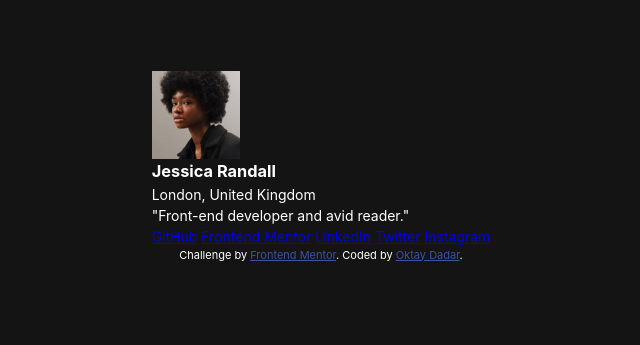
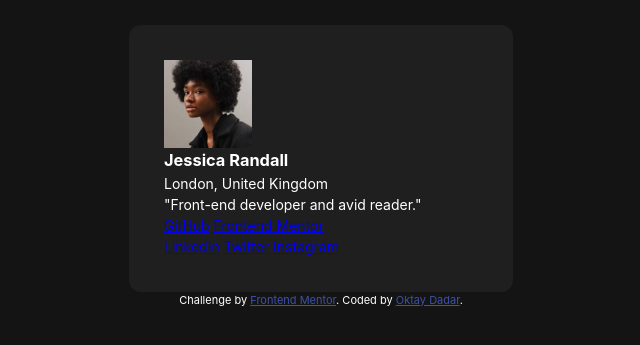
Before and after one commit to oktaydadar-rgb/frontend-mentor-odadar, a plain HTML site: page NewBie/social-links-profile-main/index.html in a window 1280 px wide. Shown: the part 233-578 px from the top of the page, without its empty margins (319-959 px from the left). Drawn offline with Linux system fonts and the light colour scheme; a web font is replaced by a local one.

Commit message:
add proffile-card

```diff
--- a/NewBie/social-links-profile-main/styles.css
+++ b/NewBie/social-links-profile-main/styles.css
@@ -58,6 +58,7 @@ html {
   font-family: var(--ff-Inter);
   font-size: var(--fs-sm--14px);
   letter-spacing: 0px;
+  text-wrap: balance;
 }
 
 /* 3. Enable keyword animations */
@@ -122,6 +123,13 @@ h6 {
   text-wrap: balance;
 }
 
+.profile-card {
+  max-width: 384px;
+  border-radius: 12px;
+  padding: var(--sp-40px);
+  background-color: var(--clr-grey-800);
+}
+
 .attribution {
   font-size: 11px;
   text-align: center;
```
